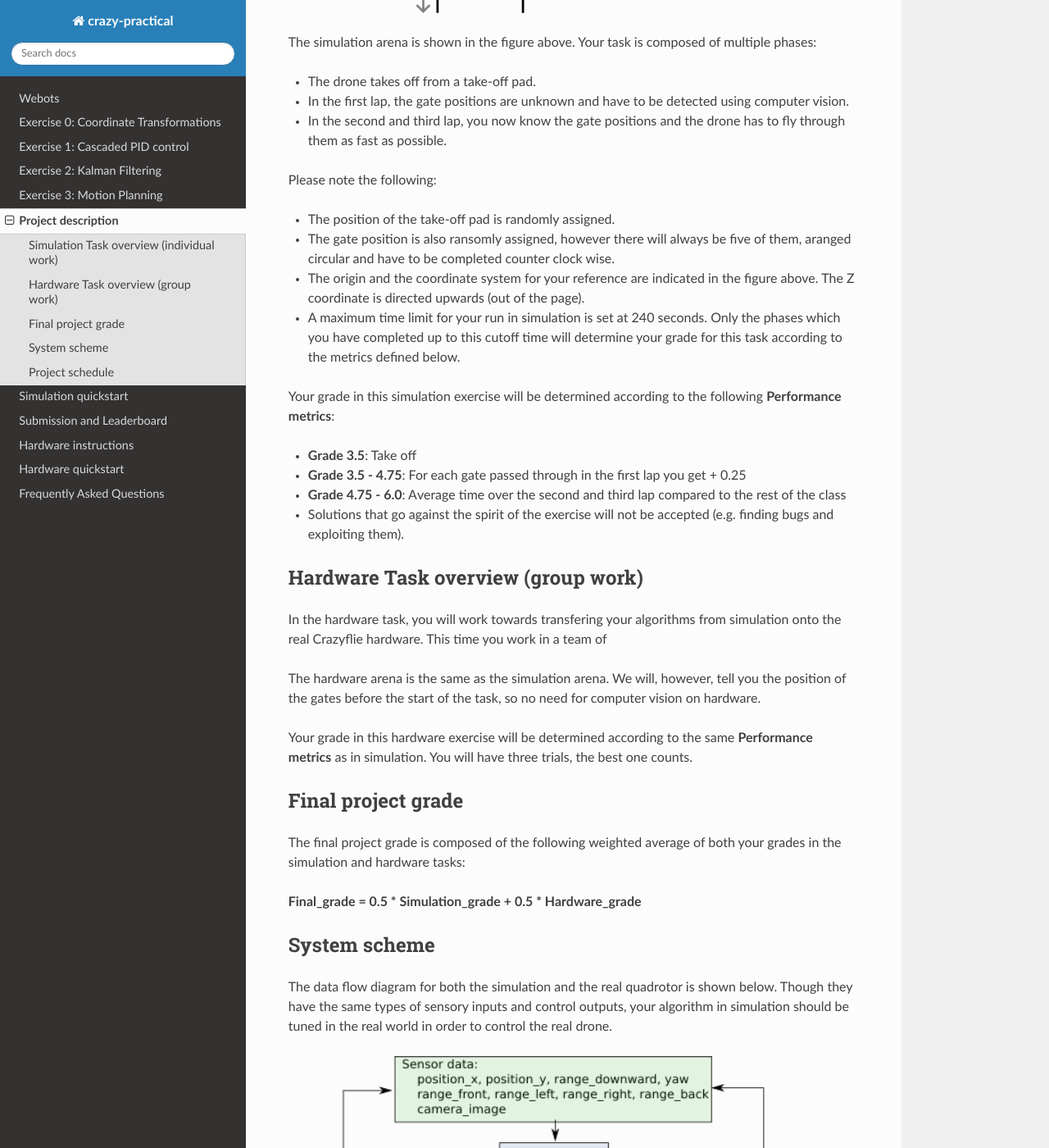
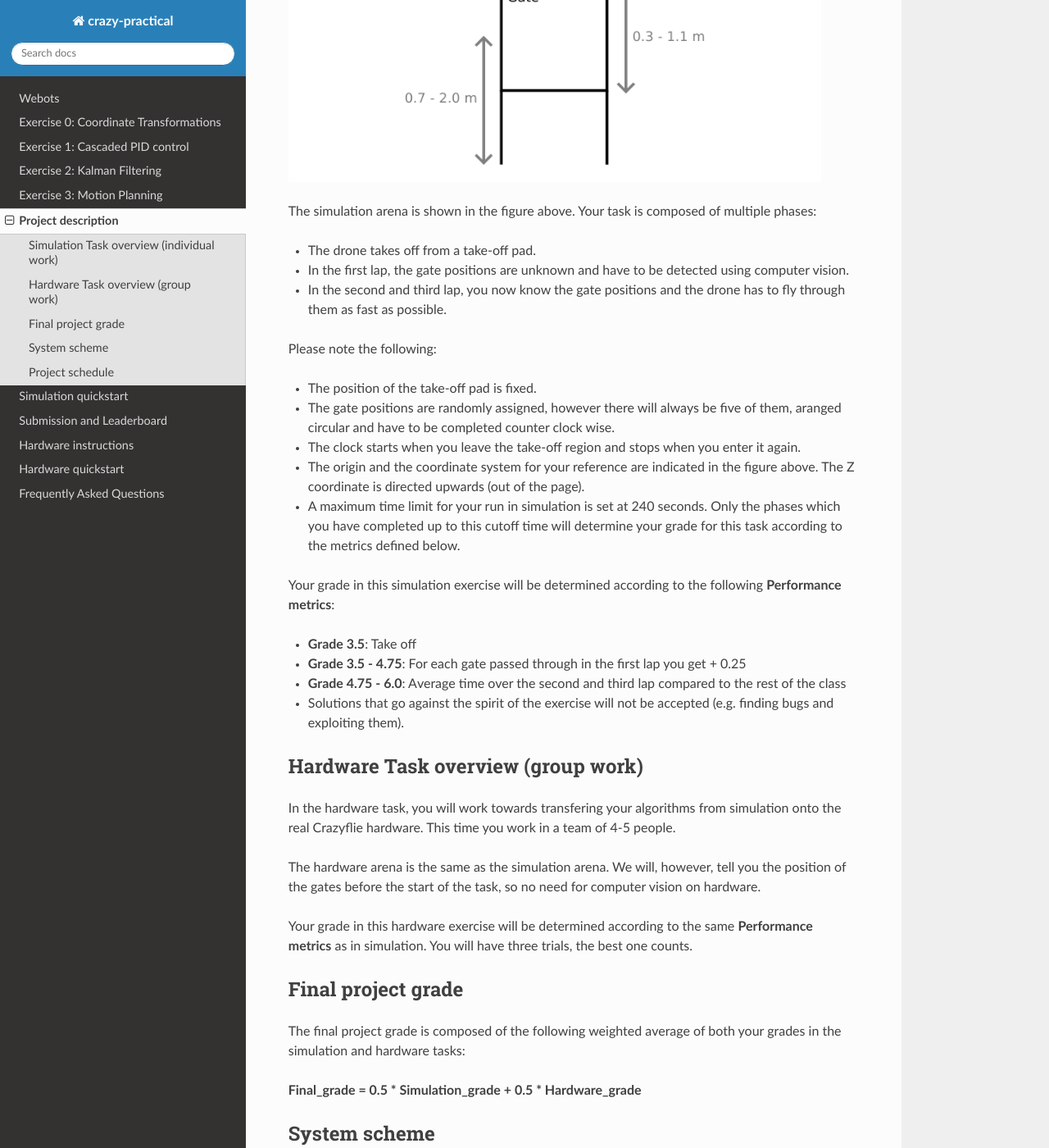
Before and after one commit to Ben-Jarvis/TEMP-crazy-tutorials-2024, a Sphinx documentation site: the page built from docs/assignment/project_description.rst, in a window 1280 px wide and 1400 px high, scrolled down 1003 px. Shown: the whole window at 82% size. Built offline with Sphinx 7.4.7 and the Read the Docs theme 3.1.0, drawn with Linux system fonts in a browser that asks for light colours.

Commit message:
Improvements to documentation of assignment

```diff
--- a/docs/assignment/project_description.rst
+++ b/docs/assignment/project_description.rst
@@ -9,7 +9,7 @@ Simulation Task overview (individual work)
 -------------------------
 
 .. image:: race_track.png
-  :width: 500
+  :width: 650
   :alt: objective figure
 
 The simulation arena is shown in the figure above. Your task is composed of multiple phases:
@@ -20,8 +20,9 @@ The simulation arena is shown in the figure above. Your task is composed of mult
 
 Please note the following:
 
-- The position of the take-off pad is randomly assigned.
-- The gate position is also ransomly assigned, however there will always be five of them, aranged circular and have to be completed counter clock wise.
+- The position of the take-off pad is fixed.
+- The gate positions are randomly assigned, however there will always be five of them, aranged circular and have to be completed counter clock wise.
+- The clock starts when you leave the take-off region and stops when you enter it again.
 - The origin and the coordinate system for your reference are indicated in the figure above. The Z coordinate is directed upwards (out of the page).
 - A maximum time limit for your run in simulation is set at 240 seconds. Only the phases which you have completed up to this cutoff time will determine your grade for this task according to the metrics defined below.
 
@@ -36,7 +37,7 @@ Hardware Task overview (group work)
 -----------------------
 
 In the hardware task, you will work towards transfering your algorithms from simulation onto the real Crazyflie hardware.
-This time you work in a team of
+This time you work in a team of 4-5 people.
 
 The hardware arena is the same as the simulation arena. We will, however, tell you the position of the gates before the start of the task, so no need for computer vision on hardware.
 
```
Also changed, not shown: docs/assignment/race_track.png.
